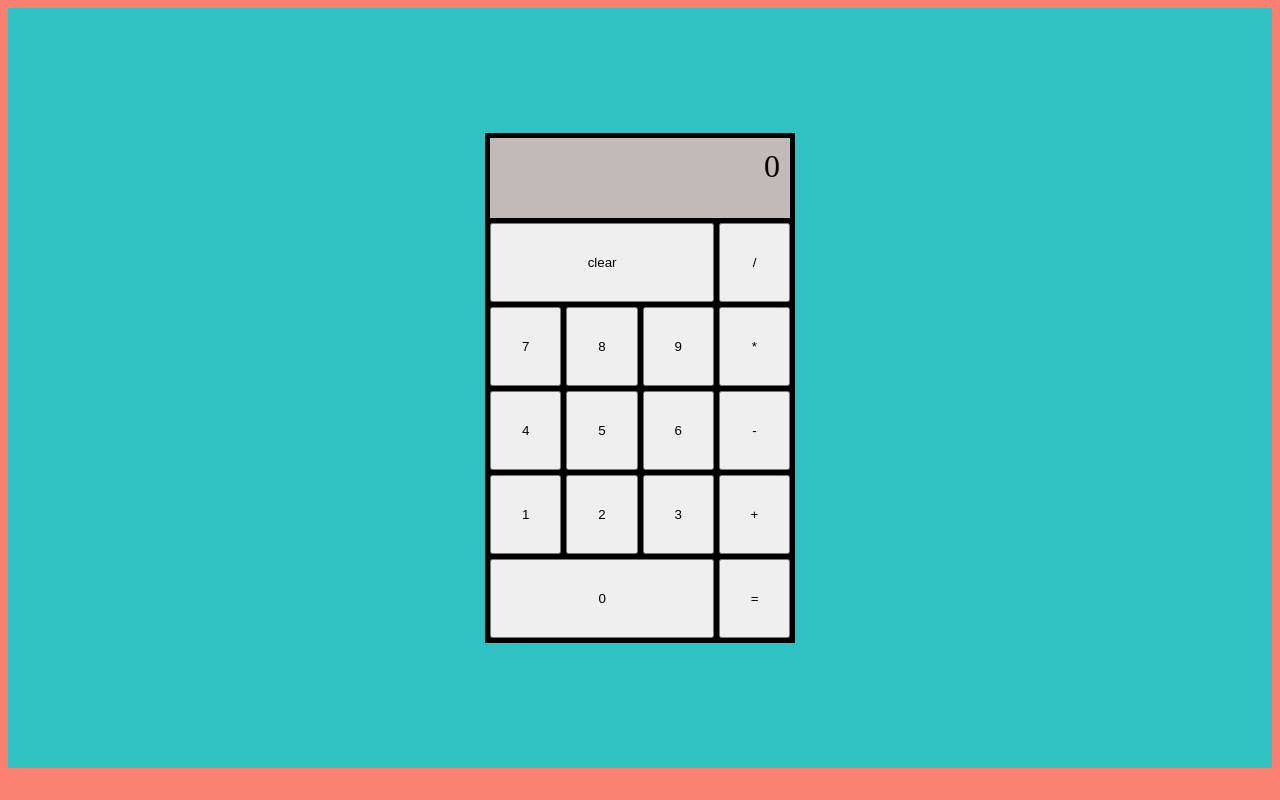
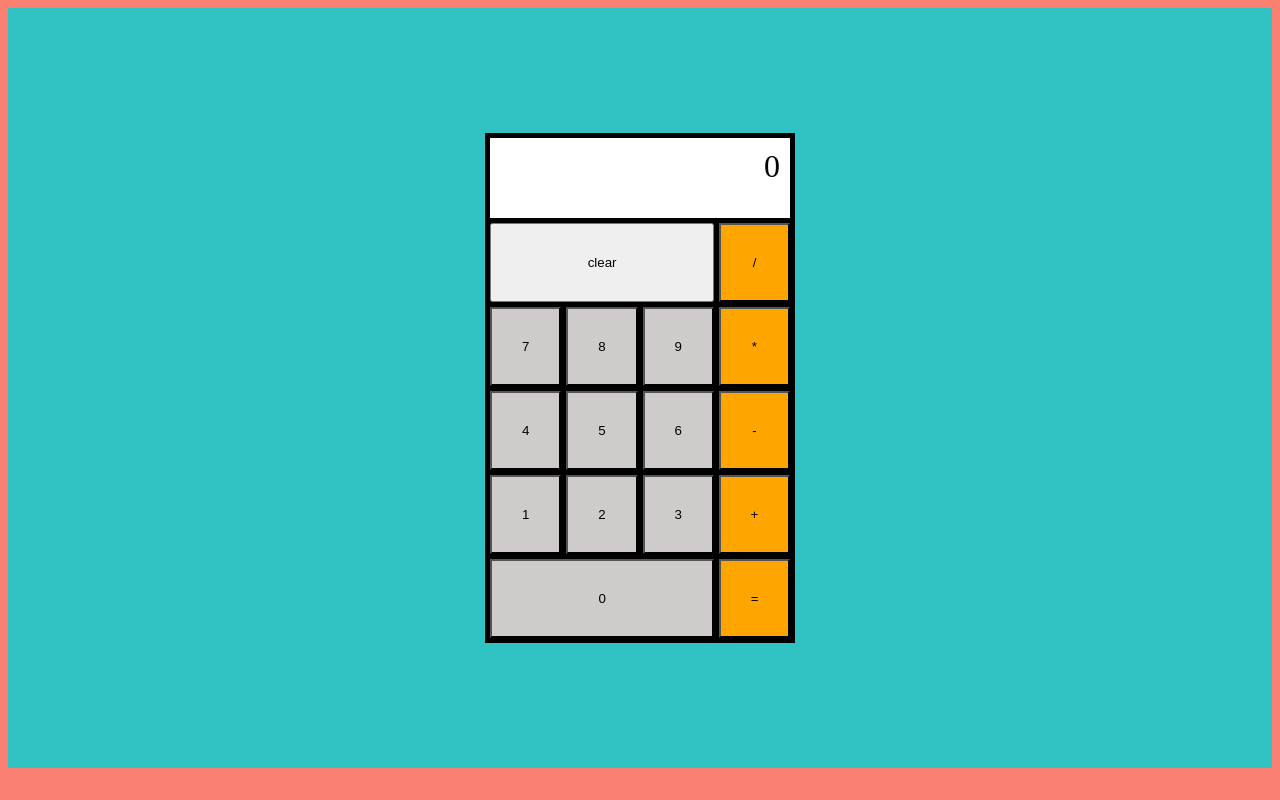
Before and after one commit to Daojim/calculator, a plain HTML site: page index.html in a window 1280 px wide. Drawn offline with Linux system fonts and the light colour scheme.

Commit message:
Change colours for operands and operators

```diff
--- a/index.html
+++ b/index.html
@@ -13,7 +13,7 @@
         <div id="display">0</div>
         <div id="buttons">
           <div id="row">
-            <button class="operator" id="clear">clear</button>
+            <button id="clear">clear</button>
             <button class="operator" id="divide">/</button>
           </div>
           <div id="row">
--- a/script.js
+++ b/script.js
@@ -21,3 +21,5 @@ function operate(operator, num1, num2) {
 let firstNum = 0;
 let secondNum = 0;
 let operator;
+
+const operand = document.querySelector(".operand");
--- a/style.css
+++ b/style.css
@@ -23,7 +23,7 @@ body {
 }
 
 #display {
-  background-color: rgb(194, 185, 185);
+  background-color: rgb(255, 255, 255);
   height: 60px;
   font-size: xx-large;
   text-align: right;
@@ -53,3 +53,11 @@ button#clear,
 button#zero {
   flex-grow: 3.8;
 }
+
+button.operator {
+  background-color: orange;
+}
+
+button.operand {
+  background-color: rgb(207, 203, 203);
+}
```
